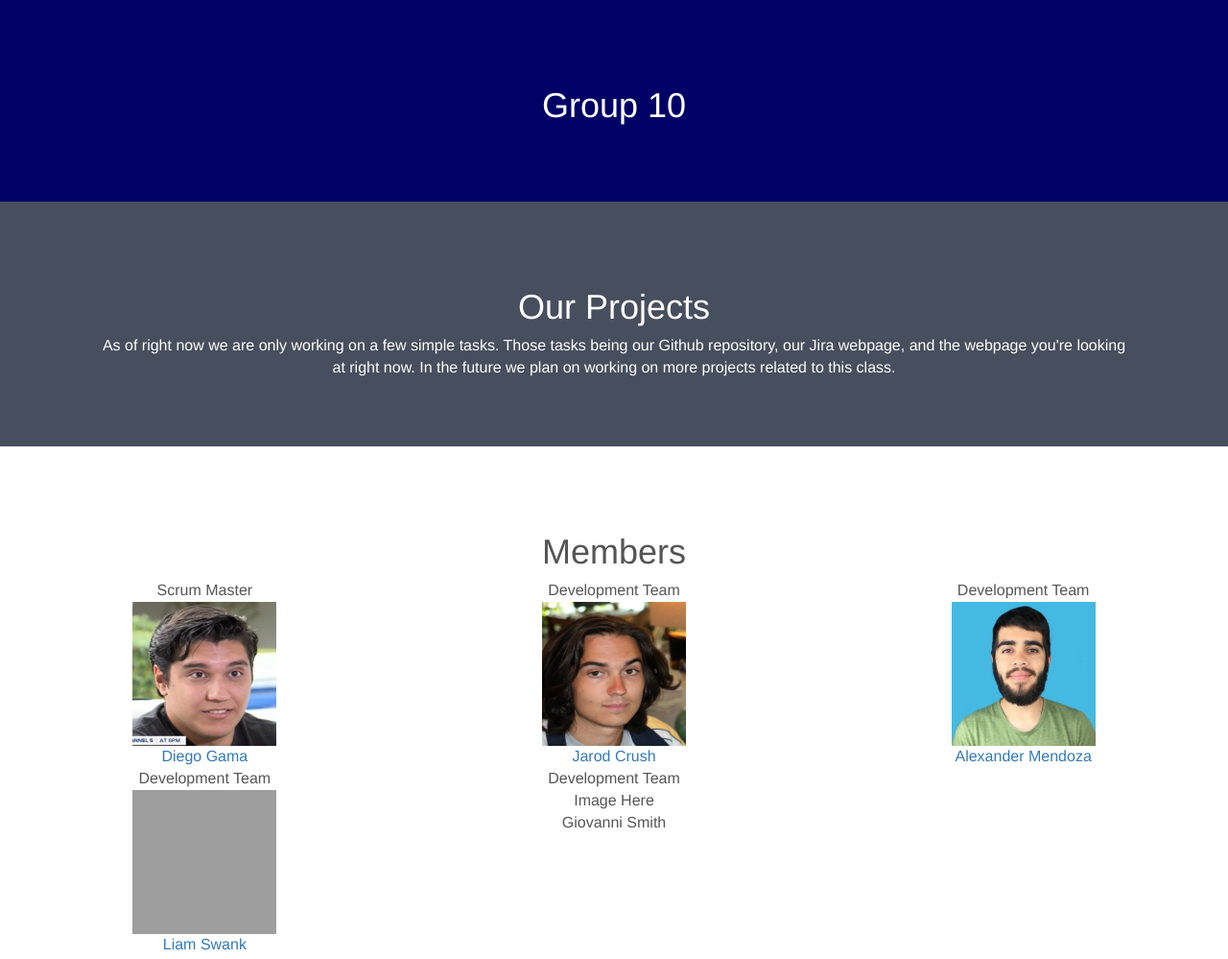
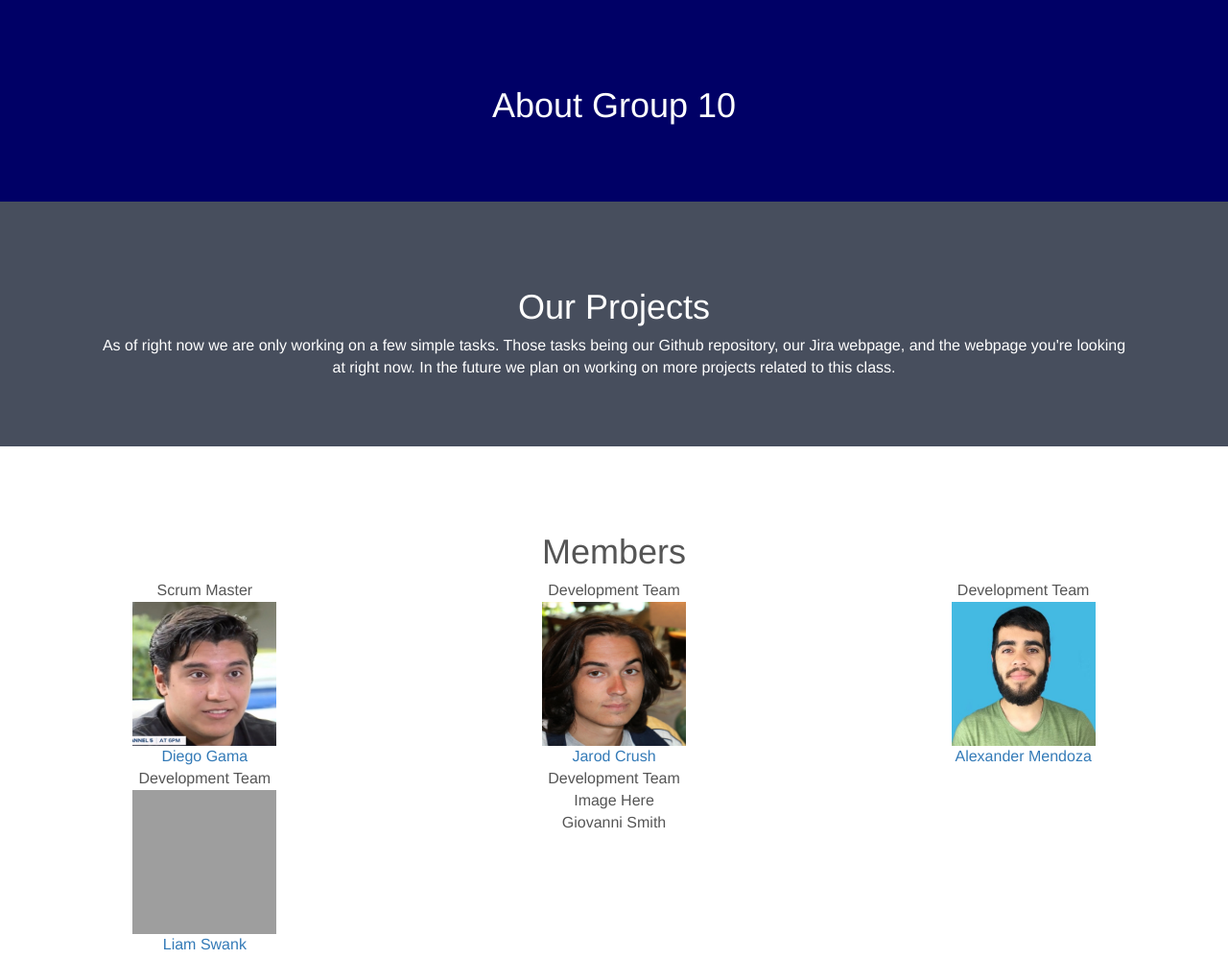
Before and after one commit to mendoska/cen4010_sp23_g10, a plain HTML site: page index.html in a window 1280 px wide. Shown: the whole page at 96% size. Drawn offline with nearby package versions, Linux system fonts and the light colour scheme; grey boxes are pictures that could not be loaded.

Commit message:
Update index.html
fixing previous change

```diff
--- a/index.html
+++ b/index.html
@@ -12,7 +12,7 @@
     </head>
     <body>
         <div class="container-fluid bg-1 text-center">
-            <h1>Group 10</h1>
+            <h1>About Group 10</h1>
         </div>
         <div class="container-fluid bg-2 text-center">
             <h1>Our Projects</h1>
```
